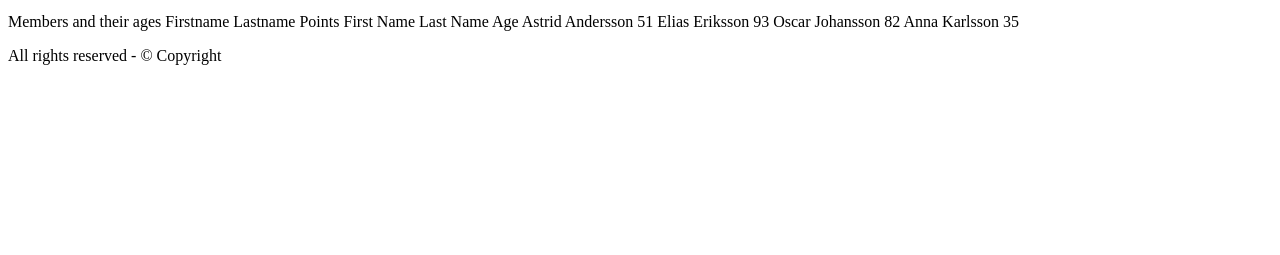
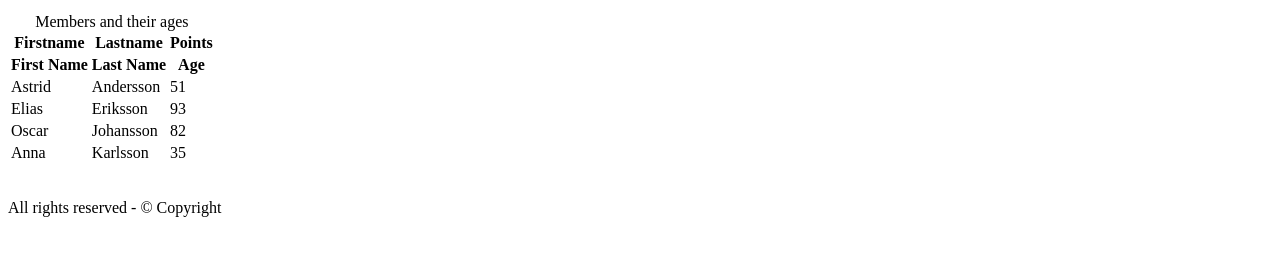
Before and after one commit to danthoral/I-like-rats-, a plain HTML site: page contacts.html in a window 1280 px wide. Shown: the part 347-602 px from the top of the page. Drawn offline with Linux system fonts and the light colour scheme.

Commit message:
Update contacts.html

```diff
--- a/contacts.html
+++ b/contacts.html
@@ -62,6 +62,7 @@
       <div class="push"></div>
     </div><!--rightcol slutar-->
     </div>
+        <table class="table-simple">
         <caption> Members and their ages </caption>
   <tr>
     <th> Firstname </th>
```
